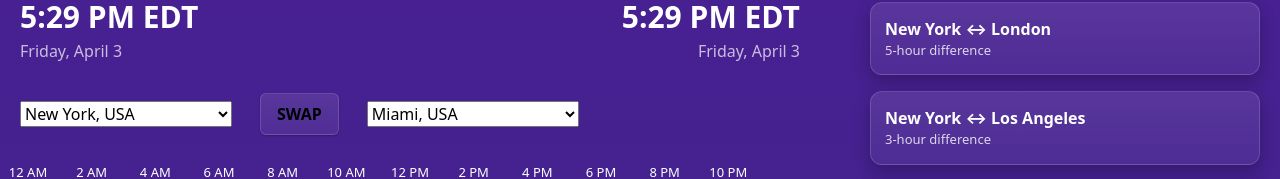
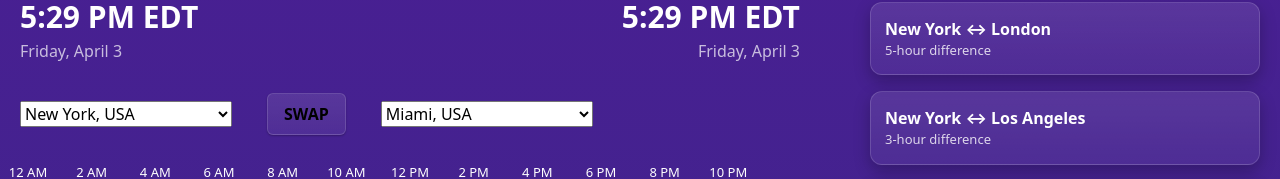
Before and after one commit to techtalk1282/Best-Meeting-Time, a Next.js app: page /best-meeting-time-new-york in a window 1280 px wide. Shown: the part 282-461 px from the top of the page. Built offline with nearby package versions, Linux system fonts and the light colour scheme.

Commit message:
Update ToolPreviewSection.tsx

```diff
--- a/app/ui/ToolPreviewSection.tsx
+++ b/app/ui/ToolPreviewSection.tsx
@@ -525,7 +525,7 @@ useEffect(() => {
       <div
         style={{
          display: "flex",
-         gap: 28,
+         gap: 35,
          marginBottom: 20,
          alignItems: "center",
         }}
```
